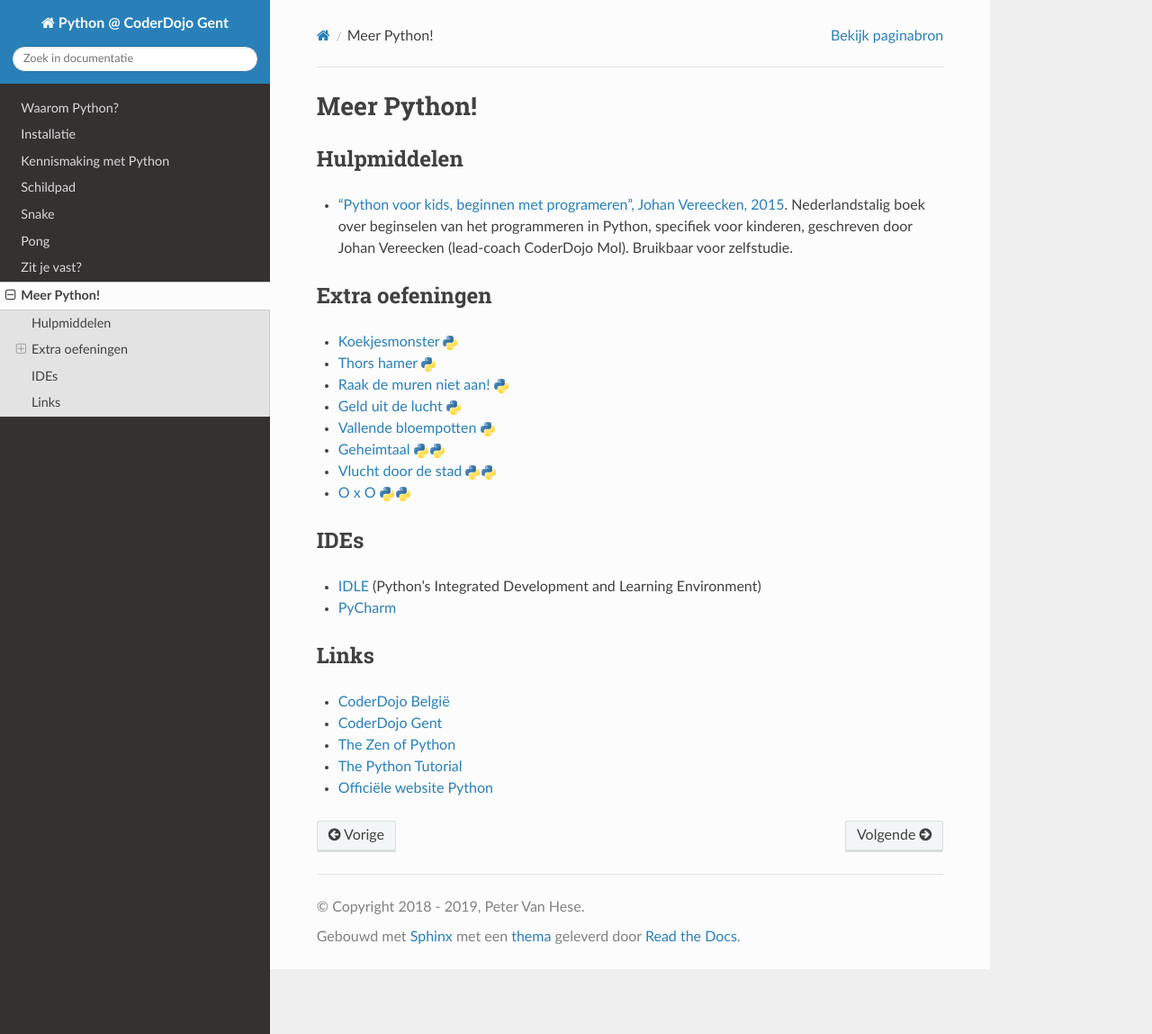
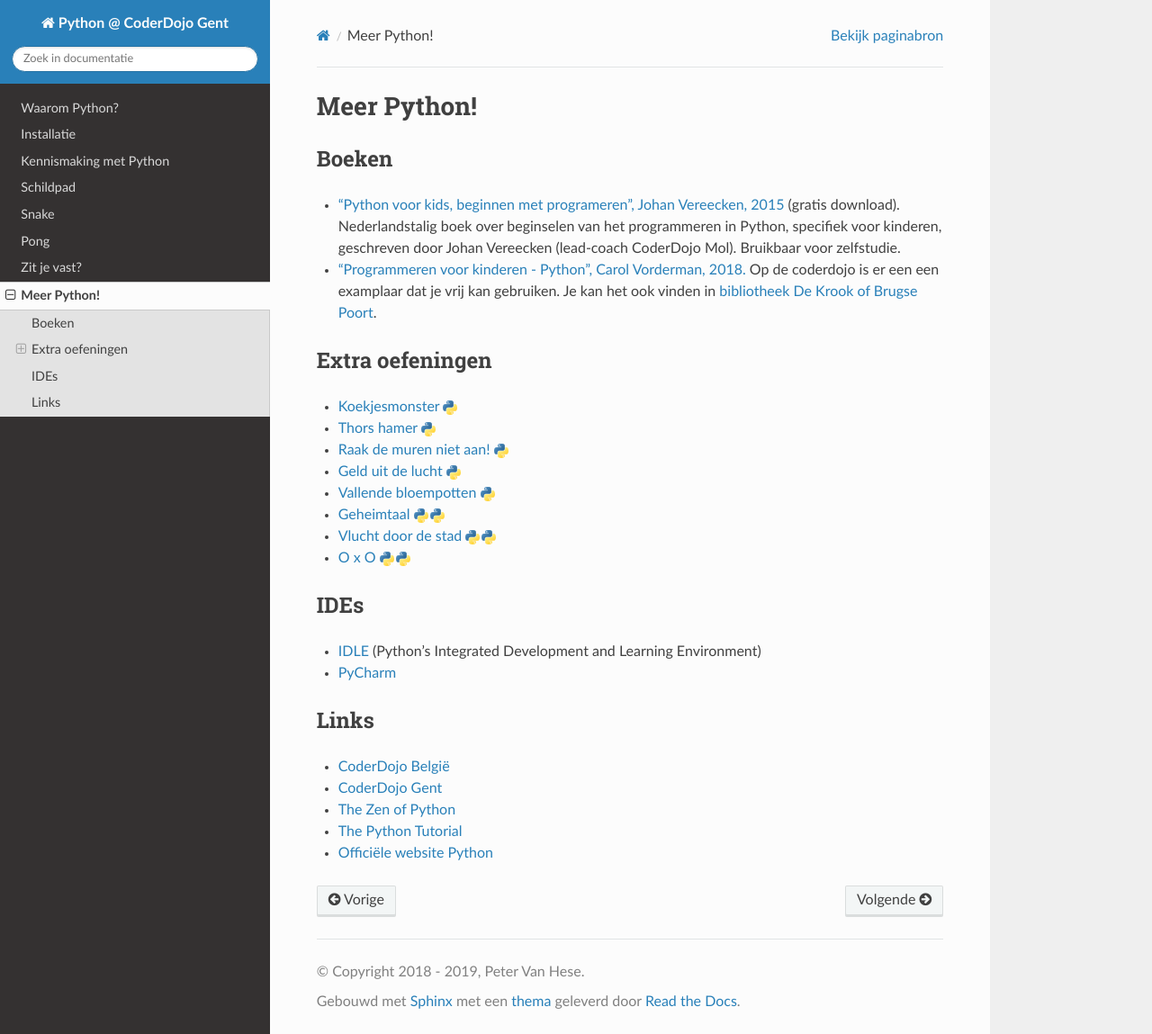
Before and after one commit to pvanhese/CoderDojoGentPython, a Sphinx documentation site: the page built from docs/meer/meerpython.rst, in a window 1280 px wide and 1149 px high. Shown: the whole window at 90% size. Built offline with Sphinx 7.4.7 and the Read the Docs theme 2.0.0, drawn with Linux system fonts in a browser that asks for light colours.

Commit message:
Add link to book: "Programmeren voor kinderen - Python", Carol Vorderman, 2018

```diff
--- a/docs/meer/meerpython.rst
+++ b/docs/meer/meerpython.rst
@@ -4,16 +4,25 @@ Meer Python!
 ============
 
 
-Hulpmiddelen
-------------
+Boeken
+------
 
-* `"Python voor kids, beginnen met programeren", Johan Vereecken, 2015`_.
+* `"Python voor kids, beginnen met programeren", Johan Vereecken, 2015`_
+  (gratis download).
   Nederlandstalig boek over beginselen van het programmeren in Python,
   specifiek voor kinderen,
   geschreven door Johan Vereecken (lead-coach CoderDojo Mol).
   Bruikbaar voor zelfstudie.
 
+* `"Programmeren voor kinderen - Python", Carol Vorderman, 2018.`_
+  Op de coderdojo is er een een examplaar dat je vrij kan gebruiken.
+  Je kan het ook vinden in
+  `bibliotheek De Krook of Brugse Poort <http://zoeken.gent.bibliotheek.be/detail/Carol-Vorderman/Programmeren-voor-kinderen-Python/Boek/?itemid=%7Clibrary%2Fmarc%2Fvlacc%7C10121547>`_.
+
+
+
 .. _"Python voor kids, beginnen met programeren", Johan Vereecken, 2015: https://drive.google.com/file/d/0B3O0JyThwfynaFkxLVhYbU5mbVU
+.. _"Programmeren voor kinderen - Python", Carol Vorderman, 2018.: https://www.lannoo.be/en/programmeren-voor-kinderen-python
 
 
 .. _extraoefeningen:
```
